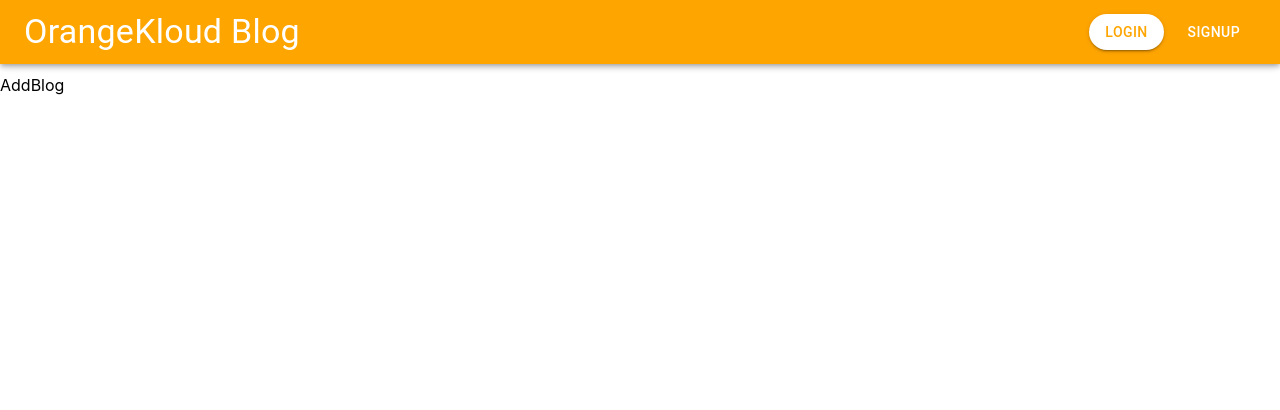
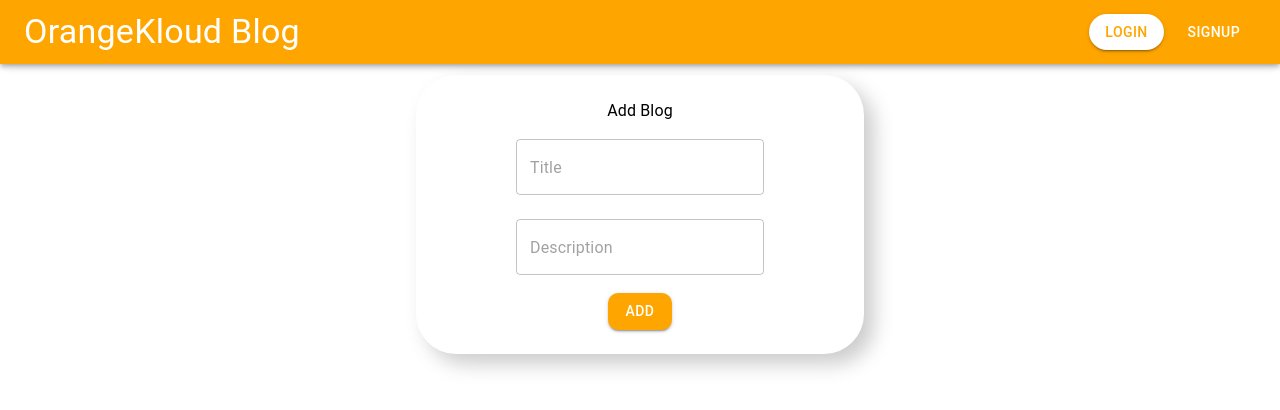
Before and after one commit to Oceaneyes123/OrangeKloudBlog, a React (Create React App) app in the folder frontend/: page /blogs/add in a window 1280 px wide. Shown: the top 410 px of the page. Built offline with nearby package versions, Linux system fonts and the light colour scheme.

Commit message:
added Add Blog UI

```diff
--- a/frontend/src/components/AddBlog.js
+++ b/frontend/src/components/AddBlog.js
@@ -1,8 +1,63 @@
-import React from 'react'
+import { Box, Button, TextField, Typography } from '@mui/material'
+import React, { useState } from 'react'
+import axios from 'axios'
+import { useNavigate } from 'react-router-dom'
 
 const AddBlog = () => {
+  const navigate = useNavigate()
+  const [inputs, setInputs] = useState({
+    title:"",
+    description:"",
+  })
+
+  const handleChange = (e) => {
+    setInputs((prevState) => ({
+      ...prevState,
+      [e.target.name] : e.target.value
+    }))
+  }
+
+  const sendRequest = async () => {
+    const res = await axios.post("http://localhost:5000/api/blog/add",
+    {
+      title: inputs.title,
+      description: inputs.description,
+      user: localStorage.getItem("userId")
+    }
+    ).catch(err => console.log(err))
+
+    const data = await res.data
+    return data
+  }
+
+  const submit =  (e) => {
+    e.preventDefault()
+    //  console.log(inputs)
+    sendRequest().then((data) => console.log(data)).then(()=>navigate("/blogs"))
+
+  }
+
   return (
-    <div class="main">AddBlog</div>
+    <div className="main">
+     <form onSubmit={submit}>
+        <Box
+            display="flex"
+            flexDirection="column"
+            alignItems="center"
+            justifyContent="center"
+            boxShadow="10px 10px 20px #ccc"
+            padding={3}
+            margin="auto"
+            maxWidth={400}
+            borderRadius={10}
+            >
+          <Typography>Add Blog</Typography>
+          <TextField margin='normal' name="title" placeholder='Title' value={inputs.title} onChange={handleChange}/>
+          <TextField margin='normal' name="description" placeholder='Description' value={inputs.description} onChange={handleChange}/>
+          <Button sx={{marginTop: '10px', borderRadius: '10px', background: 'orange'}} margin='normal' variant="contained" type="submit">Add</Button>
+        </Box>
+      </form>
+    </div>
   )
 }
 
--- a/frontend/src/components/Header.js
+++ b/frontend/src/components/Header.js
@@ -16,7 +16,7 @@ export const Header = () => {
           <Box display="flex" marginLeft="auto" marginRight="auto">
             <Tabs  textColor='inherit' value={value} onChange={(e, val) => setValue(val)}>
               <Tab LinkComponent={Link} to="/blogs" label="All Blogs"/>
-              <Tab LinkComponent={Link} to="/myBlogs" label="My Blogs"/>
+              <Tab LinkComponent={Link} to="/blogs/add" label="Add Blogs"/>
             </Tabs>
           </Box>
         }
```
Also changed, not shown: 1 other file (tests, documents, lock files or other folders).
